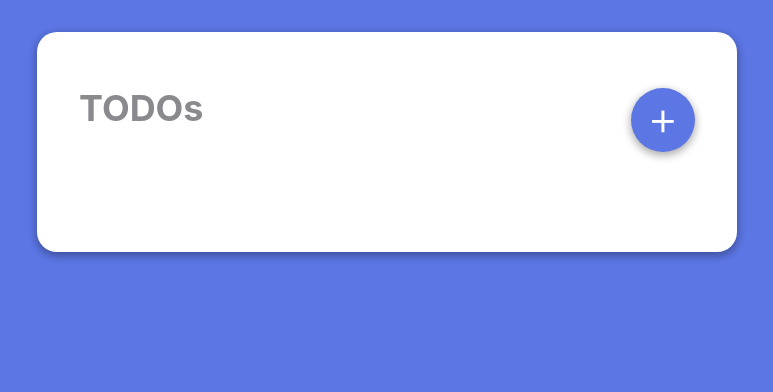
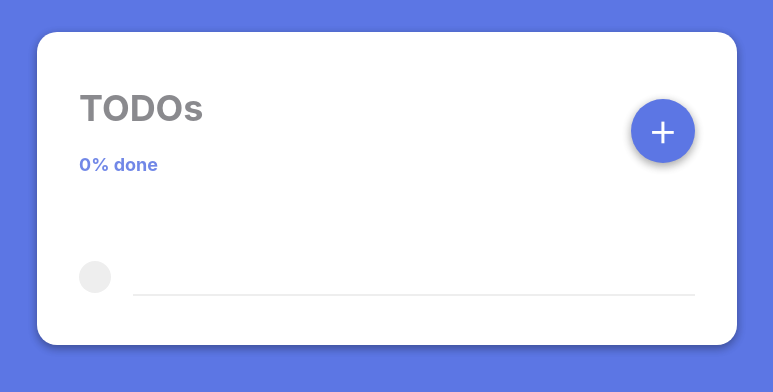
Before and after one commit to kitsanapong/todolist, a React (Create React App) app: page / in a window 1280 px wide. Shown: the top 392 px of the page, without its empty margins (253-1026 px from the left). Built offline with nearby package versions, Linux system fonts and the light colour scheme.

Commit message:
Default todo

```diff
--- a/src/App.js
+++ b/src/App.js
@@ -9,7 +9,13 @@ class App extends Component {
   constructor(props) {
     super(props)
     this.state = {
-      todos: [],
+      todos: [
+        {
+          id: 0,
+          done: false,
+          description: '',
+        }
+      ],
     }
   }
 
```
